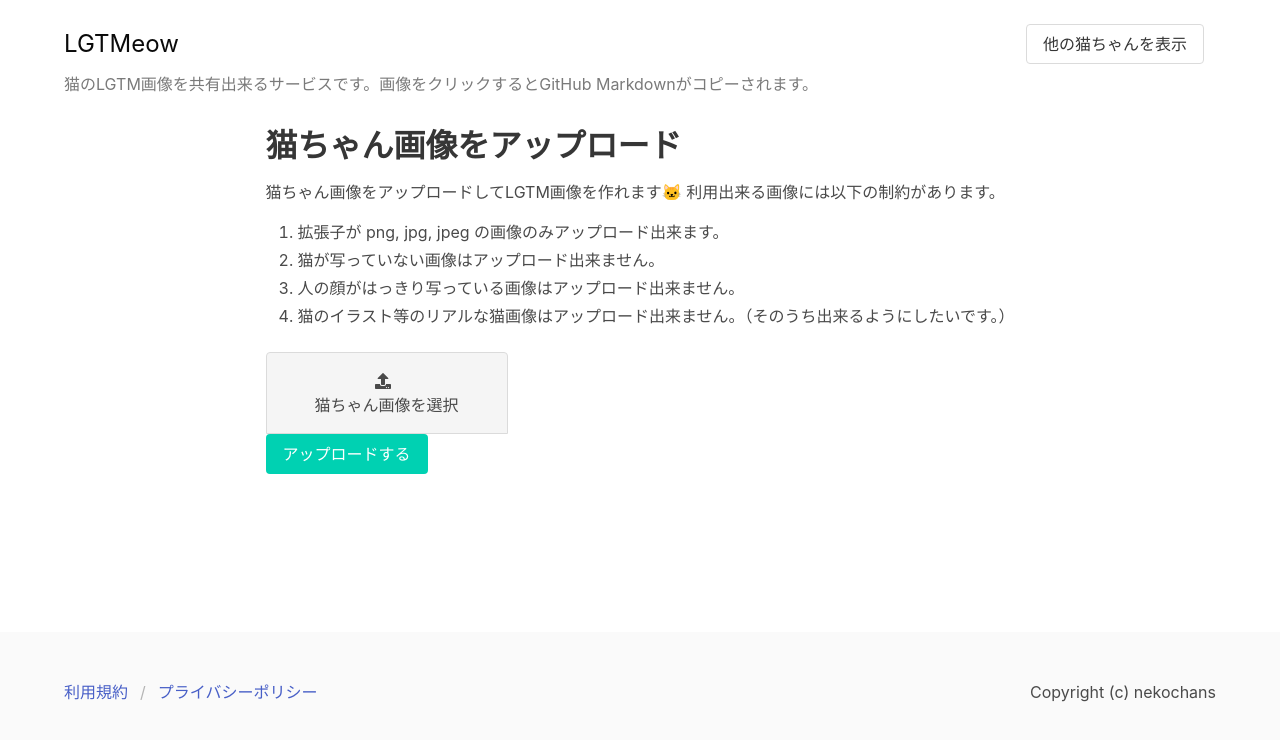
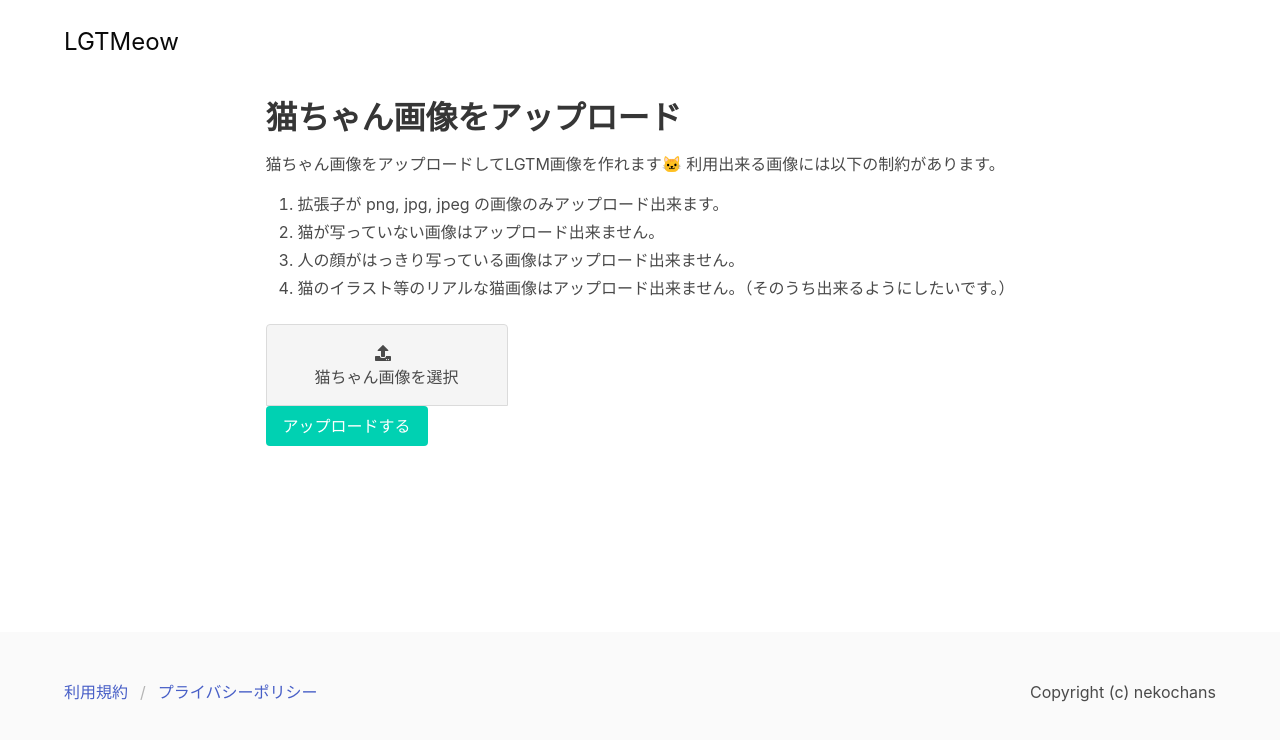
Before and after one commit to nekochans/lgtm-cat-frontend, a Next.js app: page /upload in a window 1280 px wide. Shown: the top 740 px of the page. Built offline with nearby package versions, Linux system fonts and the light colour scheme; no server answers.

Commit message:
:art: #75 ねこ画像の取得ボタンがあるとページの表示上都合が悪いのでSimpleLayoutを使うように変更

```diff
--- a/src/pages/upload.tsx
+++ b/src/pages/upload.tsx
@@ -1,12 +1,12 @@
 import React from 'react';
 import { metaTagList } from '../constants/metaTag';
-import DefaultLayout from '../layouts/DefaultLayout';
 import CatImageUploadForm from '../components/CatImageUploadForm';
+import SimpleLayout from '../layouts/SimpleLayout';
 
 const UploadPage: React.FC = () => (
-  <DefaultLayout metaTag={metaTagList().top}>
+  <SimpleLayout metaTag={metaTagList().top}>
     <CatImageUploadForm />
-  </DefaultLayout>
+  </SimpleLayout>
 );
 
 export default UploadPage;
```
